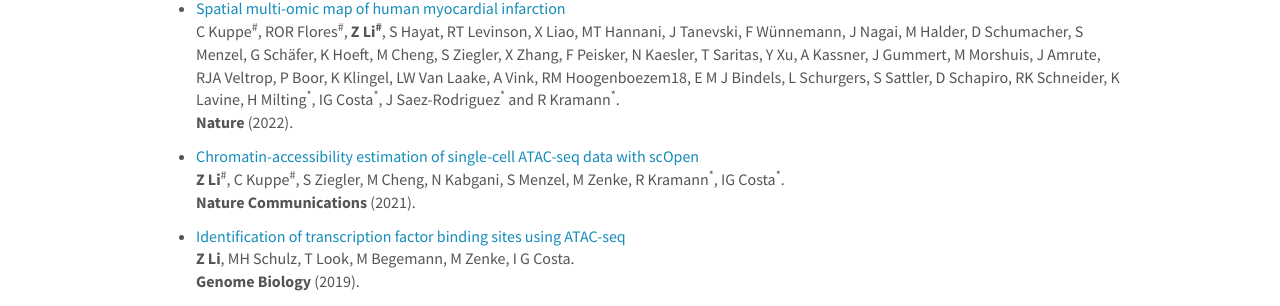
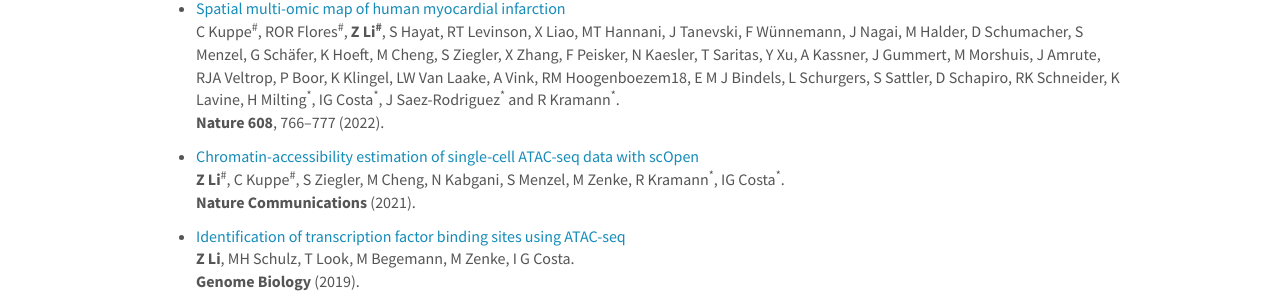
Before and after one commit to lzj1769/lzj1769.github.io, a Jekyll site: the page built from _pages/publications.md, in a window 1280 px wide and 900 px high, scrolled down 374 px. Shown: the part 148-454 px from the top of the window. Built offline with Jekyll 4.4.1, drawn with Linux system fonts in a browser that asks for light colours; nearby versions of some CDN libraries.

Commit message:
update pub

```diff
--- a/_pages/publications.md
+++ b/_pages/publications.md
@@ -26,7 +26,7 @@ C Kuppe<sup>\#</sup>, **Z Li**<sup>\#</sup>, R T Levinson<sup>\#</sup>, P B Momp
 
 * [Spatial multi-omic map of human myocardial infarction](https://www.nature.com/articles/s41586-022-05060-x)\
 C Kuppe<sup>\#</sup>, ROR Flores<sup>\#</sup>, **Z Li<sup>\#</sup>**, S Hayat, RT Levinson, X Liao, MT Hannani, J Tanevski, F Wünnemann, J Nagai, M Halder, D Schumacher, S Menzel, G Schäfer, K Hoeft, M Cheng, S Ziegler, X Zhang, F Peisker, N Kaesler, T Saritas, Y Xu, A Kassner, J Gummert, M Morshuis, J Amrute, RJA Veltrop, P Boor, K Klingel, LW Van Laake, A Vink, RM Hoogenboezem18, E M J Bindels, L Schurgers, S Sattler, D Schapiro, RK Schneider, K Lavine, H Milting<sup>\*</sup>, IG Costa<sup>\*</sup>, J Saez-Rodriguez<sup>\*</sup> and R Kramann<sup>\*</sup>.\
-**Nature** (2022).
+**Nature 608**, 766–777 (2022).
 
 * [Chromatin-accessibility estimation of single-cell ATAC-seq data with scOpen](https://www.nature.com/articles/s41467-021-26530-2)\
 **Z Li**<sup>\#</sup>, C Kuppe<sup>\#</sup>, S Ziegler, M Cheng, N Kabgani, S Menzel, M Zenke, R Kramann<sup>\*</sup>, IG Costa<sup>\*</sup>.\
```
